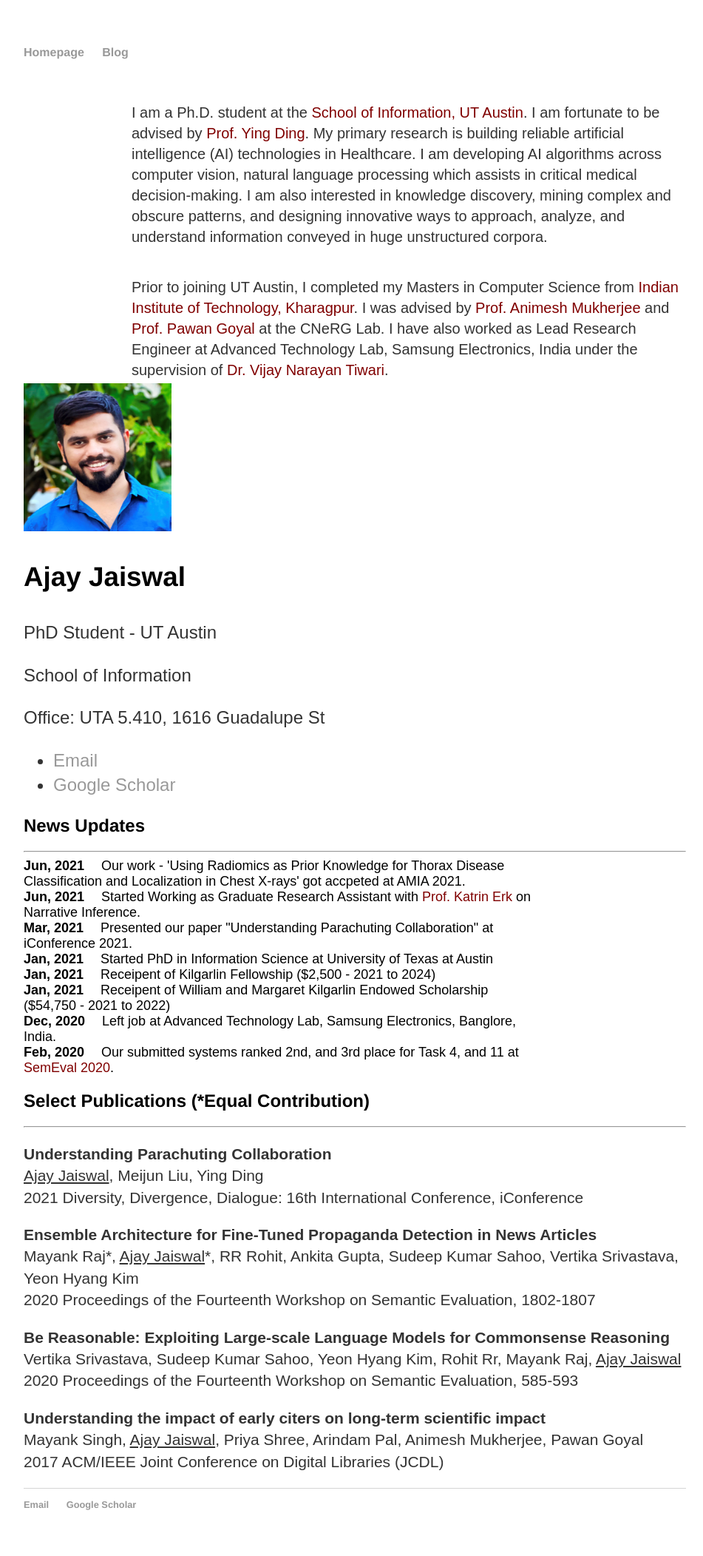
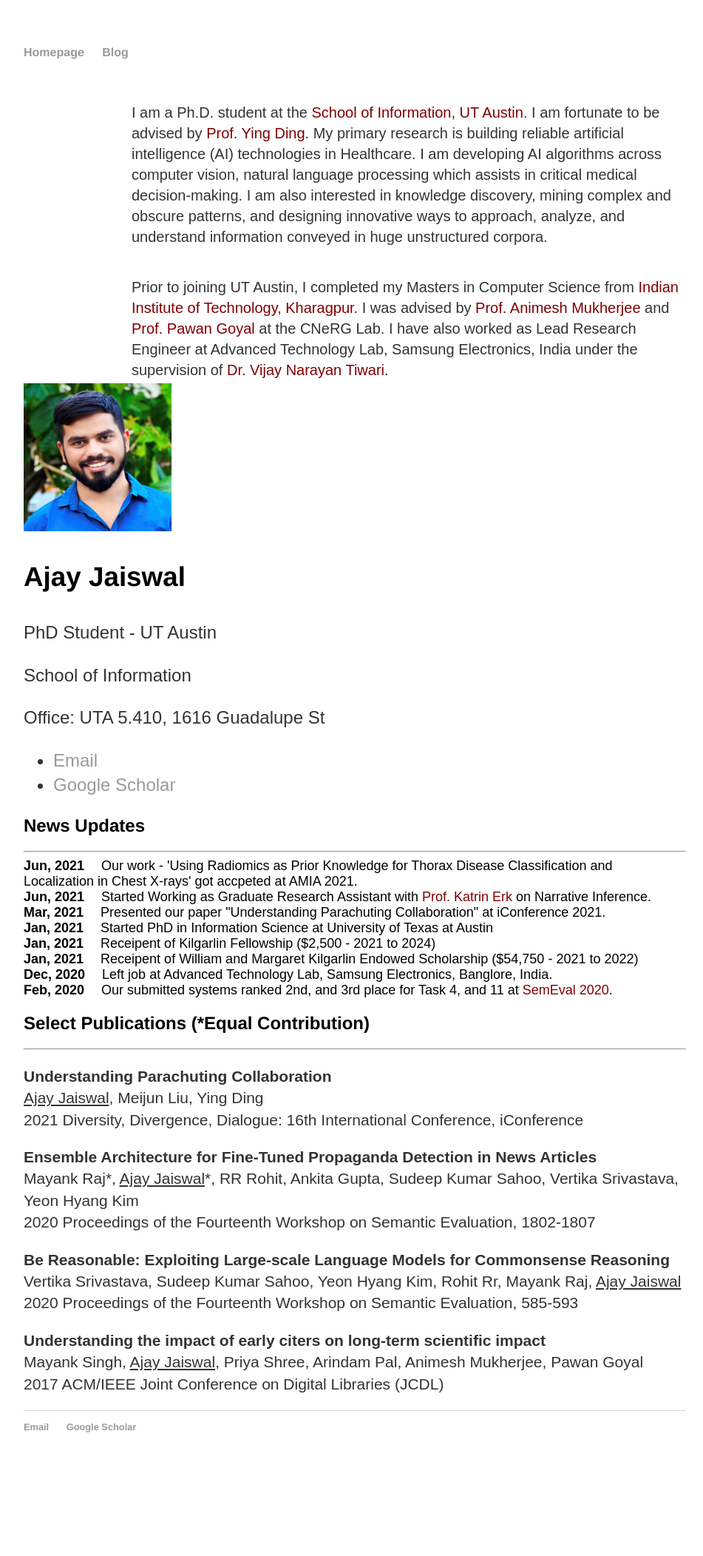
Before and after one commit to Ajay1994/ajay1994.github.io, a Jekyll site: the page built from index.html, in a window 1280 px wide. Shown: the whole page at 74% size, without its empty margins (160-1111 px from the left). Built offline with Jekyll 4.4.1, drawn with Linux system fonts in a browser that asks for light colours; after the commit the page ends 1998 px from its top, so only the background shows below that.

Commit message:
Update index.html

```diff
--- a/index.html
+++ b/index.html
@@ -38,7 +38,7 @@
 		</div>
 		<h2 style = "font-size:24px">News Updates</h2>
 		<hr/>
-		<div style ="font-size:18px; font-family: Arial, Helvetica, sans-serif; width:700px; overflow-x: scroll">
+		<div style ="font-size:18px; font-family: Arial, Helvetica, sans-serif; overflow-x: scroll">
 			<strong>Jun, 2021</strong> &emsp;Our work - 'Using Radiomics as Prior Knowledge for Thorax Disease Classification and Localization in Chest X-rays' got accpeted at AMIA 2021.</br>
 			<strong>Jun, 2021</strong> &emsp;Started Working as Graduate Research Assistant with <a href = "http://www.katrinerk.com/" style="color:#800000"> Prof. Katrin Erk </a> on Narrative Inference. </br>
 			<strong>Mar, 2021</strong> &emsp;Presented our paper "Understanding Parachuting Collaboration" at iConference 2021.</br>
```
